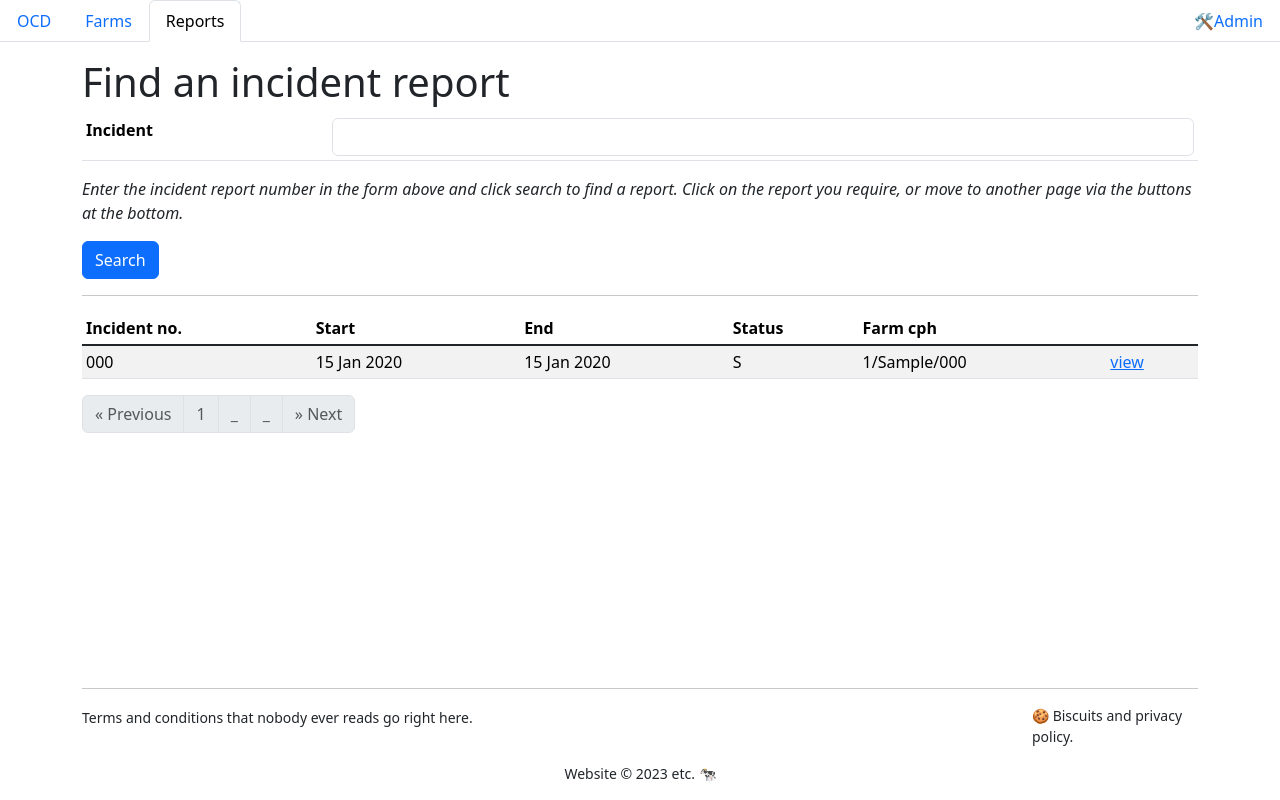
After one commit to AlexMakesSoftware/OddCow, a Django app: page /reports/search/ in a window 1280 px wide. The commit adds this page. Run offline with Django 4.2, Linux system fonts and the light colour scheme; tables that the repository leaves empty hold one stand-in row (values such as "Sample post"); some libraries are stand-ins or nearby versions.

Commit message:
add report features

```diff
--- a/farms/templates/farms/farm.html
+++ b/farms/templates/farms/farm.html
@@ -30,7 +30,7 @@
 
                 <p>TODO: show all the corresponding incidents related to this farm here.</p>
 
-                <a href="#" class="btn btn-primary">New incident</a>
+                <a href="{% url "report-create" farm.id %}" class="btn btn-primary">New incident</a>
             </div>
         </div>
 
--- a/ocd/templates/base.html
+++ b/ocd/templates/base.html
@@ -12,12 +12,8 @@
     {% bootstrap_css %}
 
 </head>
-<body class="bg-body-secondary">
+<body>
     <header>
-        <!-- Header content -->
-        {% bootstrap_messages %}
-    </header>
-
       <ul class="nav nav-tabs">
         <li class="nav-item">
           <a class="nav-link {% block home_active %}{% endblock %}" aria-current="page" href="/">OCD</a>
@@ -25,28 +21,35 @@
         <li class="nav-item">
           <a class="nav-link {% block farms_active %}{% endblock %}" href="/farms/search">Farms</a>
         </li>
+        <li class="nav-item">
+          <a class="nav-link {% block reports_active %}{% endblock %}" href="/reports/search">Reports</a>
+        </li>
         <li class="nav-item ms-auto">
-        <a class="nav-link" href="/admin">🛠️</a>
+          <a class="nav-link" href="/admin">🛠️Admin</a>
         </li>
       </ul>
 
-    <main>
+      {% bootstrap_messages %}
+    </header>
+
+    <main class="mt-3">
       {% block content %}
       {% endblock %}
     </main>
 
-    <footer class="container">
+    <footer class="footer fixed-bottom">
+      <div class="container">
         <hr/>
         <div class="row">
             <div class="col">
                 <p><small>Terms and conditions that nobody ever reads go right here.</small></p>
             </div>
             <div class="col-md-2">
-                <p class="small">Biscuits and privacy policy.</p>
+                <p class="small">🍪 Biscuits and privacy policy.</p>
             </div>
         </div>
         <div class="text-center"><p class="small">Website &copy; 2023 etc. 🐄</p></div>
-
+      </div>
     </footer>
     {% bootstrap_javascript %}
 </body>
--- /dev/null
+++ b/reports/forms.py
@@ -0,0 +1,6 @@
+from django import forms
+from django.core.validators import MaxLengthValidator
+
+class IncidentSearchForm(forms.Form):
+    incident_number = forms.CharField(max_length=8, validators=[MaxLengthValidator(8)],
+                                       required=False, widget=forms.TextInput(attrs={'class': 'form-control'}))
--- a/reports/models.py
+++ b/reports/models.py
@@ -1,5 +1,6 @@
 from django.db import models
 from django.core.validators import MinValueValidator, MaxValueValidator, MinLengthValidator, MaxLengthValidator
+from django.db.models import Max
 
 # The 'Copy' classes are our non-legacy copy of the records taken from the legacy databases. This is our copy of the
 # data for which we can guarantee referrential integrity and we are free to update as we see fit. It will not write back
@@ -22,8 +23,12 @@ class FarmCopy(models.Model):
     def __str__(self):
         return f"{self.farm_name} | {self.county}/{self.parish}/{self.holding_number}"
 
-    class Meta:
-        unique_together = ['county', 'parish', 'holding_number']
+    def cph_to_str(self):
+        return f"{self.county}/{self.parish}/{self.holding_number}"
+
+    # honestly not sure if this is useful, or works or does anything...? TODO: test
+    # class Meta:
+    #     unique_together = ['county', 'parish', 'holding_number']
 
 
 class OwnerCopy(models.Model):
@@ -43,20 +48,25 @@ class IncidentReport(models.Model):
         ('E', 'Ended'),
     )
 
-    incident_number = models.CharField(max_length=8, validators=[MinLengthValidator(8), MaxLengthValidator(8)])
+    incident_number = models.CharField(max_length=8, validators=[MinLengthValidator(8), MaxLengthValidator(8)], unique=True)
     start_date = models.DateField()
     end_date = models.DateField(blank=True, null=True)
     status = models.CharField(max_length=1, choices=STATUS_CHOICES)
+    farm = models.ForeignKey(FarmCopy, on_delete=models.CASCADE, related_name='incidents')
 
-    farm = models.ForeignKey(FarmCopy, on_delete=models.CASCADE, related_name='incidents')
 
     def __str__(self):
         return f"Incident #{self.incident_number} | {self.farm.farm_name}"
 
-    @staticmethod
-    def generate_unique_incident_number():
-        last_incident = IncidentReport.objects.order_by('-incident_number').first()
-        last_number = int(last_incident.incident_number) if last_incident else 10150102
-        new_number = last_number + 1
-        incident_number = str(new_number).zfill(8)
-        return incident_number
+
+    def save(self, *args, **kwargs):
+        if not self.incident_number:
+            max_incident_number = IncidentReport.objects.aggregate(Max('incident_number'))['incident_number__max']
+            if max_incident_number:
+                next_number = int(max_incident_number) + 1
+            else:
+                next_number = 1
+            self.incident_number = str(next_number).zfill(8)
+        print("I AM BEING CALLED to save")
+        super().save(*args, **kwargs)
+        print("done save.")
--- /dev/null
+++ b/reports/templates/reports/search_reports.html
@@ -0,0 +1,115 @@
+{% extends 'base.html' %}
+
+{% load copy_params %}
+
+{% block title %}Find Report{% endblock %}
+
+{% block reports_active %}
+    active
+{% endblock %}
+
+{% block content %}
+    <div class="container">
+        <h1>Find an incident report</h1>
+        <!-- search.html -->
+        <form method="GET">
+            <table class="table table-sm">
+                <tbody>
+                    <tr>
+                        <th>Incident</th>
+                        <td>{{form.incident_number}}</td>
+                    </tr>
+                </tbody>
+            </table>
+            <p class="fst-italic">Enter the incident report number in the form above and click search to find a report. Click on the report you require, or move to another page via the buttons at the bottom.</p>
+            <button class="btn btn-primary" type="submit">Search</button>
+        </form>
+        <hr/>
+
+        <table class="table table-striped table-sm">
+            <thead>
+                <tr>
+                    <th>Incident no.</th>
+                    <th>Start</th>
+                    <th>End</th>
+                    <th>Status</th>
+                    <th>Farm cph</th>
+                </tr>
+            </thead>
+            <tbody class="table-group-divider">
+                {% for record in report_records %}
+                    <tr>
+                        <td>{{ record.incident_number }}</td>
+                        <td>{{ record.start_date }}</td>
+                        <td>{{ record.end_date }}</td>
+                        <td>{{ record.status }}</td>
+                        <td>{{ record.farm.cph_to_str }}</td>
+                        <td><a href="{% url 'report_detail' record.id %}">view</a></td>
+                    </tr>
+                {% empty %}
+                    <tr>
+                        <td colspan="5">No matches.</td>
+                    </tr>
+                {% endfor %}
+            </tbody>
+        </table>
+
+
+        <nav aria-label="Results navigation">
+            <ul class="pagination">
+                <li class="page-item">
+
+                    {% if farm_records.has_previous %}
+                        <a class="page-link" href="?{% param_replace page=farm_records.previous_page_number  %}" aria-label="Previous">
+                            <span aria-hidden="true">&laquo; Previous</span>
+                        </a>
+                    {% else %}
+                        <a class="page-link disabled" href="#" aria-label="Previous">
+                            <span aria-hidden="true">&laquo; Previous</span>
+                        </a>
+                    {% endif %}
+                </li>
+
+                <li class="page-item">
+                    <a class="page-link {% if not farm_records %}disabled{%endif%}" href="?{% param_replace page=1  %}" aria-label="First">
+                        <span aria-hidden="true">1</span>
+                    </a>
+                </li>
+
+                <li class="page-item">
+                    {% if farm_records %}
+                        <a class="page-link disabled" href="#">
+                            <span aria-hidden="true">{{ farm_records }}</span>
+                        </a>
+                    {% else %}
+                        <a class="page-link disabled" href="#">
+                            <span aria-hidden="true">_</span>
+                        </a>
+                    {% endif %}
+                </li>
+
+                <li class="page-item">
+                    {% if farm_records %}
+                        <a class="page-link" href="?{% param_replace page=farm_records.paginator.num_pages %}">
+                            <span aria-hidden="true">{{ farm_records.paginator.num_pages }}</span>
+                        </a>
+                    {% else %}
+                        <a class="page-link disabled" href="#">
+                            <span aria-hidden="true">_</span>
+                        </a>
+                    {%endif%}
+
+                </li>
+
+                <li class="page-item">
+                    {% if farm_records.has_next %}
+                        <a class="page-link" href="?{% param_replace page=farm_records.next_page_number %}">&raquo; Next</a>
+                    {% else %}
+                        <a class="page-link disabled" href="#">&raquo; Next</a>
+                    {% endif %}
+                </li>
+            </ul>
+        </nav>
+
+    </div>
+{% endblock %}
--- a/reports/urls.py
+++ b/reports/urls.py
@@ -1,6 +1,11 @@
 from django.urls import path
 from . import views
+from .report_view import ReportCreateView
+from .report_view import ReportDetailView
 
 urlpatterns = [
     path('', views.reports_index, name='index'),
+    path('reports/create/<int:farm_id>', ReportCreateView.as_view(), name='report-create'),
+    path('report/<int:pk>', ReportDetailView.as_view(), name="report_detail"),
+    path('search/', views.reports_search, name='search_report_records')
 ]
--- a/reports/views.py
+++ b/reports/views.py
@@ -1,8 +1,38 @@
 from django.shortcuts import render
-
+from .forms import IncidentSearchForm
+from .models import IncidentReport
+from django.core.paginator import Paginator
 from .models import IncidentReport
 
 # Create your views here.
 def reports_index(request):
     reports = IncidentReport.objects.all()
     return render(request, "reports/reports.html", {'reports':reports})
+
+
+def reports_search(request):
+    pagination_size = 20  # Default value
+    reports = IncidentReport.objects.all()
+
+    if request.method == "GET":
+        form = IncidentSearchForm(request.GET)
+        if form.is_valid():
+
+            #Filter by holding.
+            if form.cleaned_data.get('incident_number') != '':
+                reports = reports.filter(
+                    incident_number__icontains=form.cleaned_data['incident_number'])
+    else:
+        form = IncidentSearchForm()
+
+    # Pagination
+    p = Paginator(reports, pagination_size)  # Display 20 records per page
+    page_number = request.GET.get('page')  # Get the current page number from the request's GET parameters
+
+    page_obj = p.get_page(page_number)  # Get the Page object for the current page number
+
+    context = {
+        'form': form,
+        'report_records': page_obj
+    }
+    return render(request, 'reports/search_reports.html', context)
```
Also changed, not shown: farms/templates/farms/farms.html (+6 -6 lines), reports/report_view.py (added, +70 -0 lines), reports/templates/reports/report_create.html (added, +26 -0 lines), reports/templates/reports/report_detail.html (added, +22 -0 lines), reports/templates/reports/reports.html (+30 -11 lines), reports/migrations/0002_alter_incidentreport_incident_number.py (added), reports/migrations/0003_alter_farmcopy_unique_together.py (added), 1 other file. Lines whose indentation alone changed are shown as unchanged.
